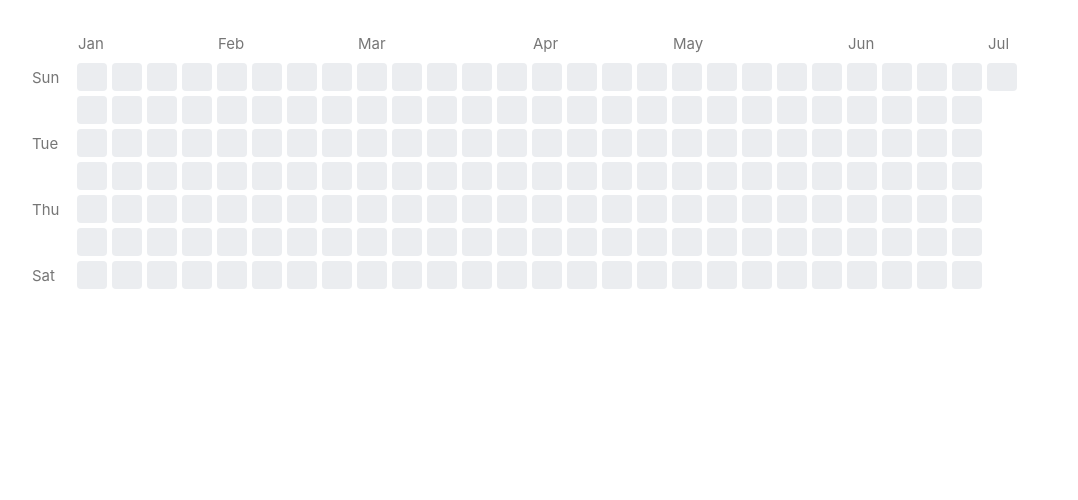
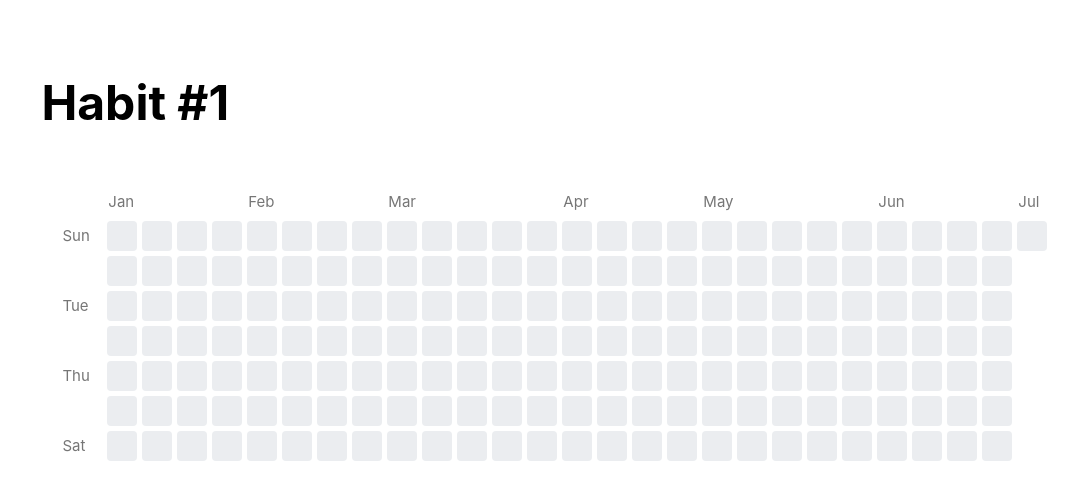
Before and after one commit to matmini/Blocks, a plain HTML site: page index.html in a window 1280 px wide. Shown: the whole page, without its empty margins (2-1080 px from the left). Drawn offline with Linux system fonts and the light colour scheme.

Commit message:
Feat: Added editable habit label on top of the table

```diff
--- a/app.js
+++ b/app.js
@@ -1,6 +1,15 @@
 const days = ["Sun", "Mon", "Tue", "Wed", "Thu", "Fri", "Sat"];
 const months = ["Jan", "Feb", "Mar", "Apr", "May", "Jun","Jul"];
 const weeks = 52/2;
+
+const habitTxt = document.getElementById("habit-name-txt");
+habitTxt.addEventListener("keydown", (e)=>{
+  // Check if the pressed key is Enter
+  if (e.key === "Enter") {
+    e.preventDefault(); // Prevent the default action (creating a new line)
+    habitTxt.blur();
+  }
+});
 
 const table = document.querySelector("#habit-body")
 
--- a/index.html
+++ b/index.html
@@ -5,8 +5,12 @@
   <meta name="viewport" content="width=device-width, initial-scale=1.0">
   <title>Document</title>
   <link rel="stylesheet"  href="styles.css">
+  <link rel="preconnect" href="https://fonts.googleapis.com">
+  <link rel="preconnect" href="https://fonts.gstatic.com" crossorigin>
+  <link href="https://fonts.googleapis.com/css2?family=Inter:wght@400;700&display=swap" rel="stylesheet">
 </head>
 <body>
+  <h1 id="habit-name-txt" contenteditable="true">Habit #1</h1>
   <div class="graph-container">
     <table class="contribution-table">
       <thead>
--- a/styles.css
+++ b/styles.css
@@ -1,3 +1,4 @@
+
 :root {
   /* GitHub's signature color scheme */
   --bg-level-0: #ebedf0; /* Empty / light grey */
@@ -8,8 +9,13 @@
 }
 
 body {
-  font-family: -apple-system, BlinkMacSystemFont, "Segoe UI", Helvetica, Arial, sans-serif;
+  font-family: -apple-system, BlinkMacSystemFont, "Inter", sans-serif;
   background-color: #ffffff;
+  /* Adds a 20px gap on the top, bottom, left, and right of the screen */
+  padding: clamp(16px, 3vw, 40px);
+  /* Ensures padding doesn't accidentally cause horizontal scrolling */
+  box-sizing: border-box;
+  margin: 0;
 }
 
 .graph-container {
@@ -20,16 +26,24 @@ body {
 .contribution-table {
   border-collapse: separate; /* Required for border-spacing to work */
   border-spacing: 5px;       /* The gap between the boxes */
+  width: max-content;        /* Shrinks tha table wrapper to fit only the cells */
 }
 
 /* Base style for every contribution box */
 .contribution-table td:not(.day-label) {
   width: 28px;
-  height: 26px;
+  height: 28px;
+  min-width: 28px;
+  min-height: 28px;
+  max-width: 28px;
+  max-height: 28px;
+
   border-radius: 4px;       /* Slightly rounded corners */
   position: relative;
   overflow: hidden;
   background-color: var(--bg-level-0);
+
+
 }
 
 /* Day labels styling (Sun, Mon, Wed, etc.) */
@@ -69,3 +83,19 @@ body {
   font-weight: normal;
   padding-bottom: 5px;
 }
+
+h1 {
+  font-size: 3rem;
+}
+
+h1[contenteditable="true"]{
+  padding: 2px 5px;
+  display: inline-block; /*this shirks the hitbox to the text width only*/
+}
+h1[contenteditable="true"]:hover {
+  cursor: text;
+}
+h1[contenteditable="true"]:focus{
+  outline: none;
+}
+/* Show a bu
```
